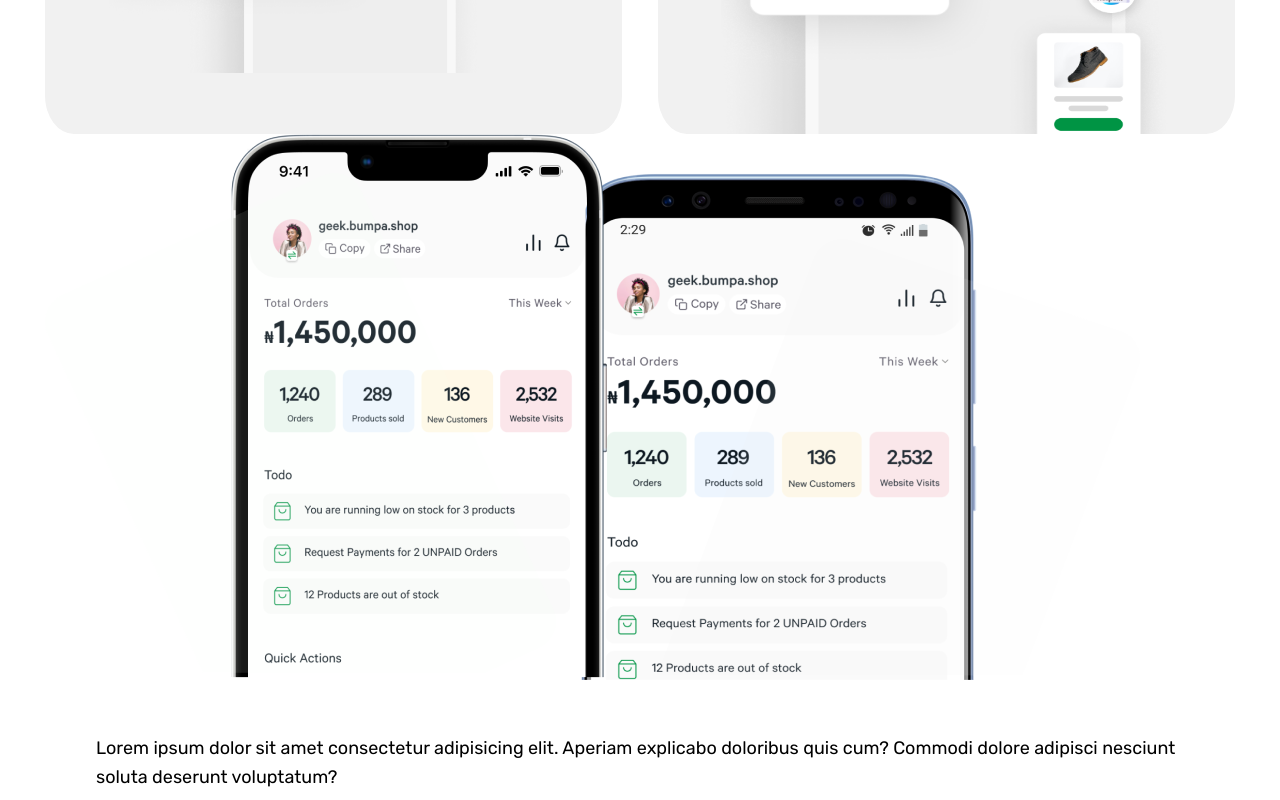
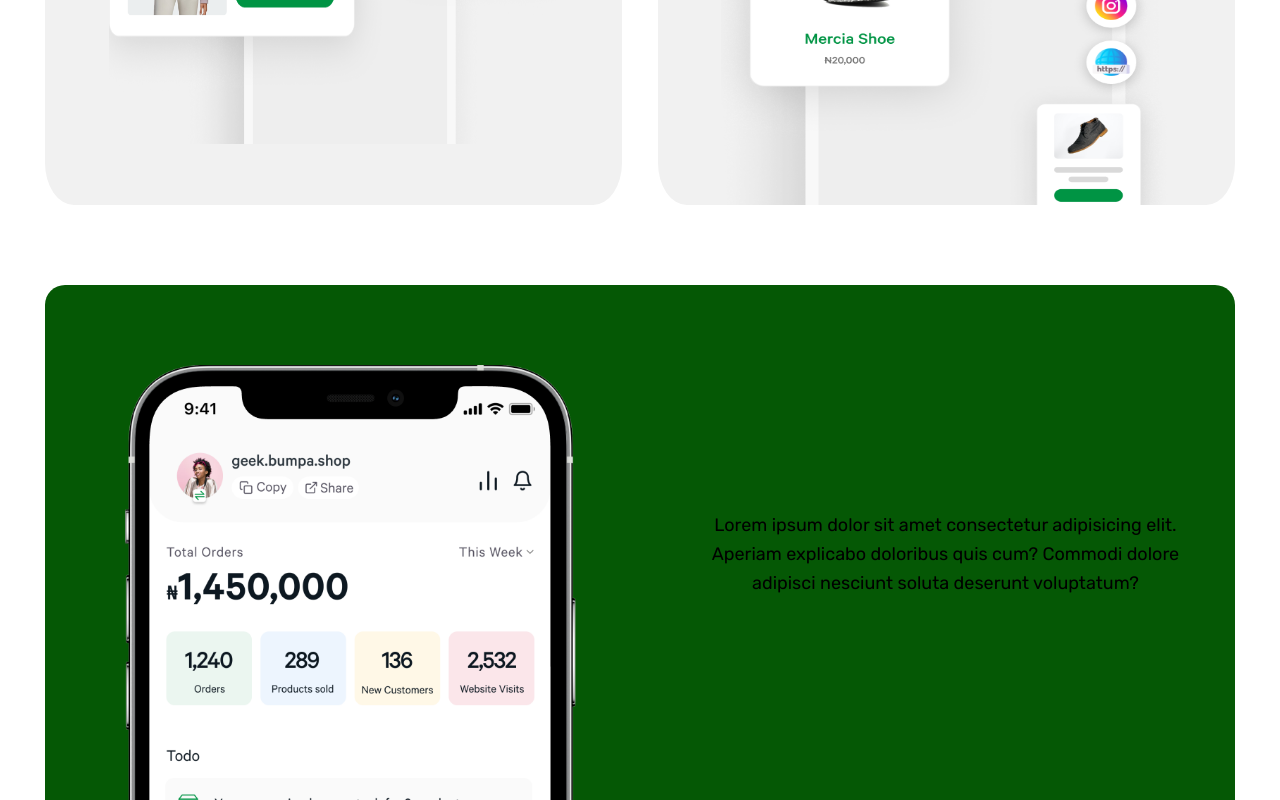
Before and after one commit to juayuohcarineneng19/Bumpa-clone, a React (Create React App) app: page / in a window 1280 px wide. Shown: the part 1420-2220 px from the top of the page. Built offline with nearby package versions, Linux system fonts and the light colour scheme.

Commit message:
section3

```diff
--- /dev/null
+++ b/src/Components/Advertise/AdvertInfo.css
@@ -0,0 +1,23 @@
+.advert-section{
+    height: 100vh;
+    background-color: #055805;
+    border-radius:20px;
+    display: flex;
+    gap: 5rem;
+    /* display: grid; */
+    /* grid-template-columns: 1fr 1fr; */
+    padding-top: 5rem;
+    margin-top: 5rem;
+}
+
+.img-advert img{
+    height: 100%;
+    padding-left: 5rem;
+}
+
+.advert-text p{
+    text-align: center;
+    margin-top: 20%;
+    justify-content: center;
+
+}
--- a/src/Components/Advertise/AdvertInfo.jsx
+++ b/src/Components/Advertise/AdvertInfo.jsx
@@ -1,10 +1,11 @@
 import React from 'react'
+import './AdvertInfo.css'
 
 function AdvertInfo() {
   return (
     <div className="advert-section">
         <div className="img-advert">
-            <img src="/img/getillustration.png" alt=" advertsection" />
+            <img src="/img/phone.png" alt=" advertsection" />
         </div>
         <div className="advert-text">
             <p>
```
